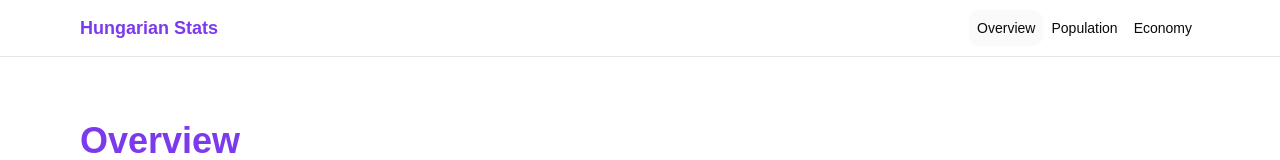
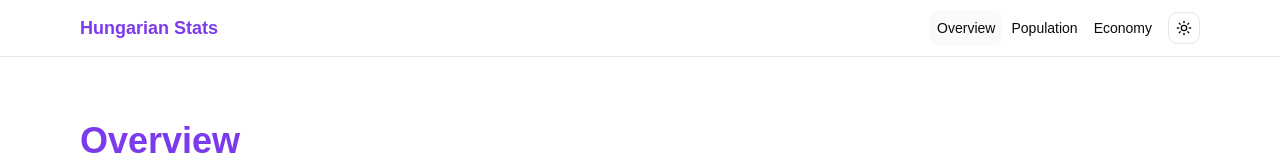
Before and after one commit to jbence1994-data/hungarian-stats, a React (Vite) app: page / in a window 1280 px wide. Shown: the top 160 px of the page. Built offline with nearby package versions, Linux system fonts and the light colour scheme.

Commit message:
Add light/dark mode

```diff
--- a/index.html
+++ b/index.html
@@ -5,6 +5,14 @@
     <link rel="icon" type="image/svg+xml" href="/favicon.svg" />
     <meta name="viewport" content="width=device-width, initial-scale=1.0" />
     <title>Hungarian Stats</title>
+    <script>
+      // Apply persisted theme before paint to avoid a flash of the wrong theme.
+      ;(function () {
+        var t = localStorage.getItem('hungarian-stats-theme')
+        var dark = t === 'dark' || (!t && window.matchMedia('(prefers-color-scheme: dark)').matches)
+        document.documentElement.classList.toggle('dark', dark)
+      })()
+    </script>
   </head>
   <body>
     <div id="root"></div>
--- /dev/null
+++ b/src/components/ModeToggle.tsx
@@ -0,0 +1,21 @@
+import { Button } from '@/components/ui/button'
+
+import { useTheme } from '@/lib/theme'
+
+import { Moon, Sun } from 'lucide-react'
+
+export const ModeToggle = () => {
+  const { theme, setTheme } = useTheme()
+
+  return (
+    <Button
+      variant="outline"
+      size="icon"
+      aria-label="Toggle theme"
+      onClick={() => setTheme(theme === 'dark' ? 'light' : 'dark')}
+    >
+      <Sun className="size-4 dark:hidden" />
+      <Moon className="hidden size-4 dark:block" />
+    </Button>
+  )
+}
--- a/src/components/Navbar.tsx
+++ b/src/components/Navbar.tsx
@@ -1,5 +1,6 @@
 import { Link, useLocation } from 'react-router'
 
+import { ModeToggle } from '@/components/ModeToggle'
 import {
   NavigationMenu,
   NavigationMenuItem,
@@ -24,6 +25,7 @@ export const Navbar = () => {
         <Link to="/" className="text-lg font-semibold text-nova-600 dark:text-nova-400">
           Hungarian Stats
         </Link>
+        <div className="flex items-center gap-2">
           <NavigationMenu>
             <NavigationMenuList>
               {links.map((link) => (
@@ -38,6 +40,8 @@ export const Navbar = () => {
               ))}
             </NavigationMenuList>
           </NavigationMenu>
+          <ModeToggle />
+        </div>
       </div>
     </header>
   )
--- /dev/null
+++ b/src/components/ThemeProvider.tsx
@@ -0,0 +1,26 @@
+import { type ReactNode, useEffect, useState } from 'react'
+
+import { type Theme, ThemeContext } from '@/lib/theme'
+
+const STORAGE_KEY = 'hungarian-stats-theme'
+
+const getInitialTheme = (): Theme => {
+  const stored = localStorage.getItem(STORAGE_KEY)
+  if (stored === 'light' || stored === 'dark') return stored
+  return window.matchMedia('(prefers-color-scheme: dark)').matches ? 'dark' : 'light'
+}
+
+export const ThemeProvider = ({ children }: { children: ReactNode }) => {
+  const [theme, setThemeState] = useState<Theme>(getInitialTheme)
+
+  useEffect(() => {
+    document.documentElement.classList.toggle('dark', theme === 'dark')
+  }, [theme])
+
+  const setTheme = (next: Theme) => {
+    localStorage.setItem(STORAGE_KEY, next)
+    setThemeState(next)
+  }
+
+  return <ThemeContext value={{ theme, setTheme }}>{children}</ThemeContext>
+}
--- /dev/null
+++ b/src/lib/theme.ts
@@ -0,0 +1,18 @@
+import { createContext, useContext } from 'react'
+
+export type Theme = 'light' | 'dark'
+
+export type ThemeContextValue = {
+  theme: Theme
+  setTheme: (theme: Theme) => void
+}
+
+export const ThemeContext = createContext<ThemeContextValue | undefined>(undefined)
+
+export const useTheme = () => {
+  const context = useContext(ThemeContext)
+  if (!context) {
+    throw new Error('useTheme must be used within a ThemeProvider')
+  }
+  return context
+}
--- a/src/main.tsx
+++ b/src/main.tsx
@@ -2,14 +2,17 @@ import { StrictMode } from 'react'
 import { BrowserRouter } from 'react-router'
 import { createRoot } from 'react-dom/client'
 
+import { ThemeProvider } from '@/components/ThemeProvider'
 import App from '@/App'
 
 import '@/main.css'
 
 createRoot(document.getElementById('root')!).render(
   <StrictMode>
-    <BrowserRouter>
-      <App />
-    </BrowserRouter>
+    <ThemeProvider>
+      <BrowserRouter>
+        <App />
+      </BrowserRouter>
+    </ThemeProvider>
   </StrictMode>,
 )
```
Lines whose indentation alone changed are shown as unchanged.
